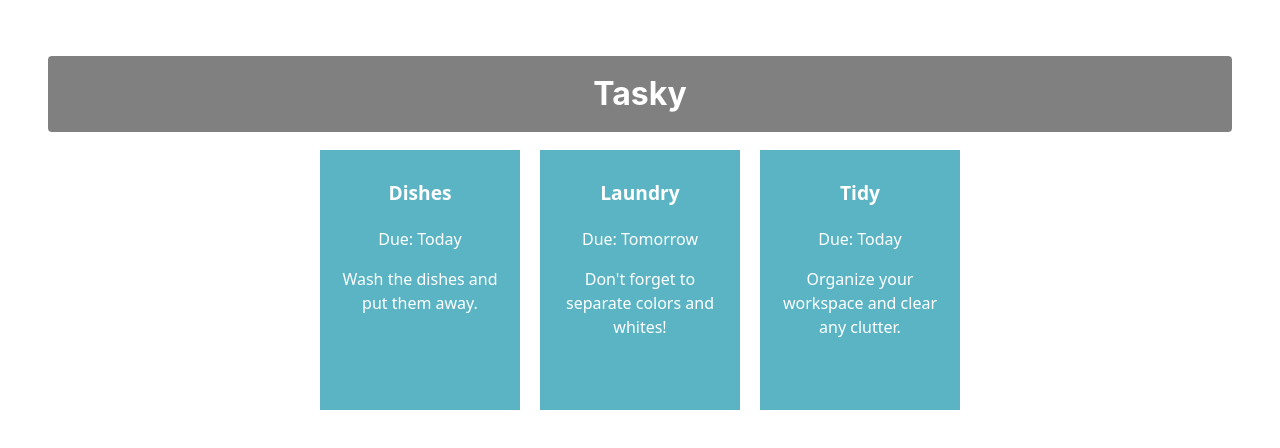
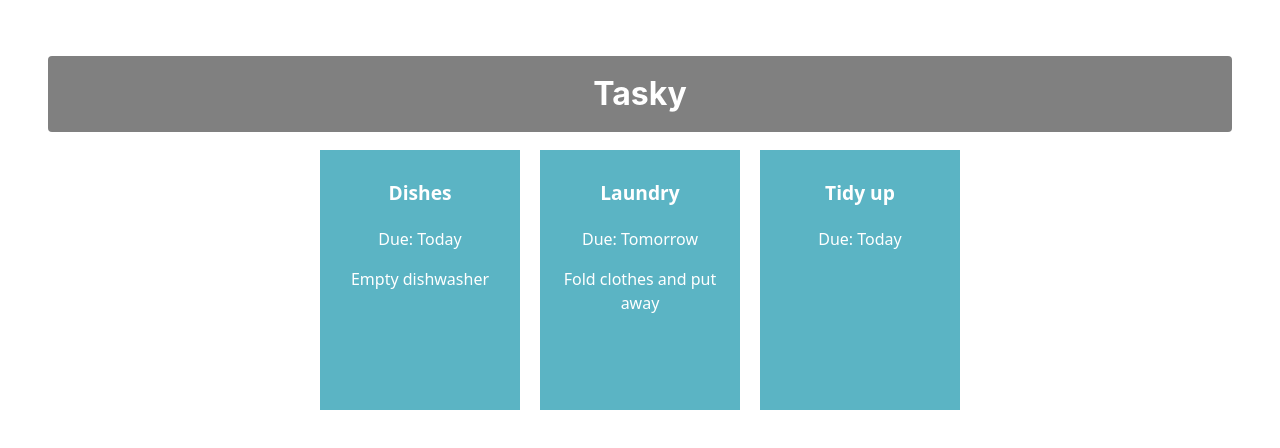
Before and after one commit to KeenanStacey05/react-basics-labs, a React (Vite) app in the folder tasky/: page / in a window 1280 px wide. Shown: the top 448 px of the page. Built offline with nearby package versions, Linux system fonts and the light colour scheme.

Commit message:
Added task state

```diff
--- a/tasky/src/App.jsx
+++ b/tasky/src/App.jsx
@@ -1,13 +1,22 @@
 import './App.css';
 import Task from './components/Task';
+import React, { useState } from 'react';
 
 function App() {
+    const [ taskState, setTaskState ] = useState({
+    tasks: [
+      { title:"Dishes", description: "Empty dishwasher", deadline: "Today" },
+      { title: "Laundry", description: "Fold clothes and put away", deadline: "Tomorrow" },
+      { title: "Tidy up", deadline: "Today" }
+    ]
+  });
+
   return (
     <div className="container">
       <h1>Tasky</h1>
-      <Task title="Dishes" deadline="Today" description="Wash the dishes and put them away." />
-      <Task title="Laundry" deadline="Tomorrow" description="Don't forget to separate colors and whites!" />
-      <Task title="Tidy" deadline="Today" description="Organize your workspace and clear any clutter." />
+      <Task title={taskState.tasks[0].title} deadline={taskState.tasks[0].deadline} description={taskState.tasks[0].description} />
+      <Task title={taskState.tasks[1].title} deadline={taskState.tasks[1].deadline} description={taskState.tasks[1].description} />
+      <Task title={taskState.tasks[2].title} deadline={taskState.tasks[2].deadline} description={taskState.tasks[2].description} />
     </div>
   );
 }
```
